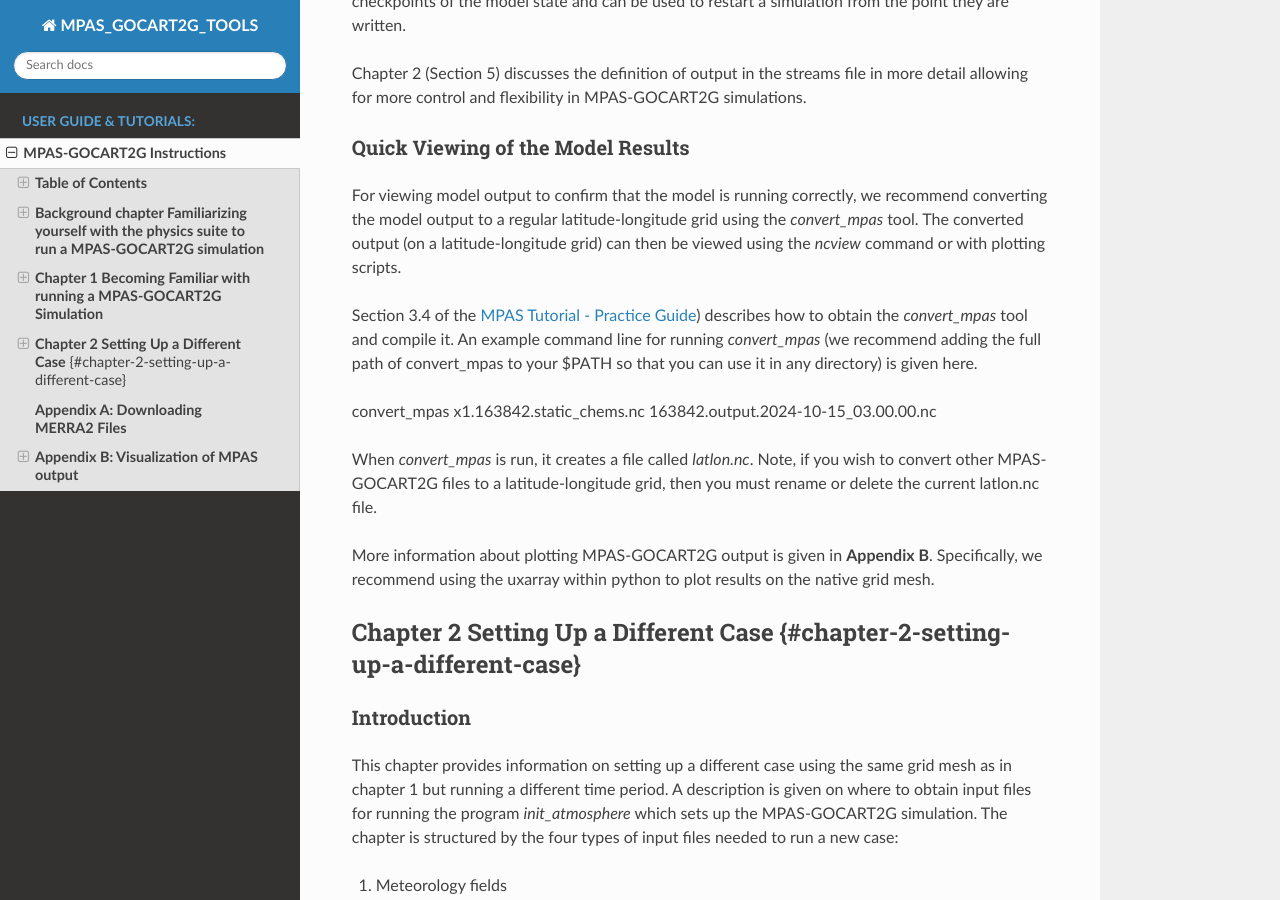
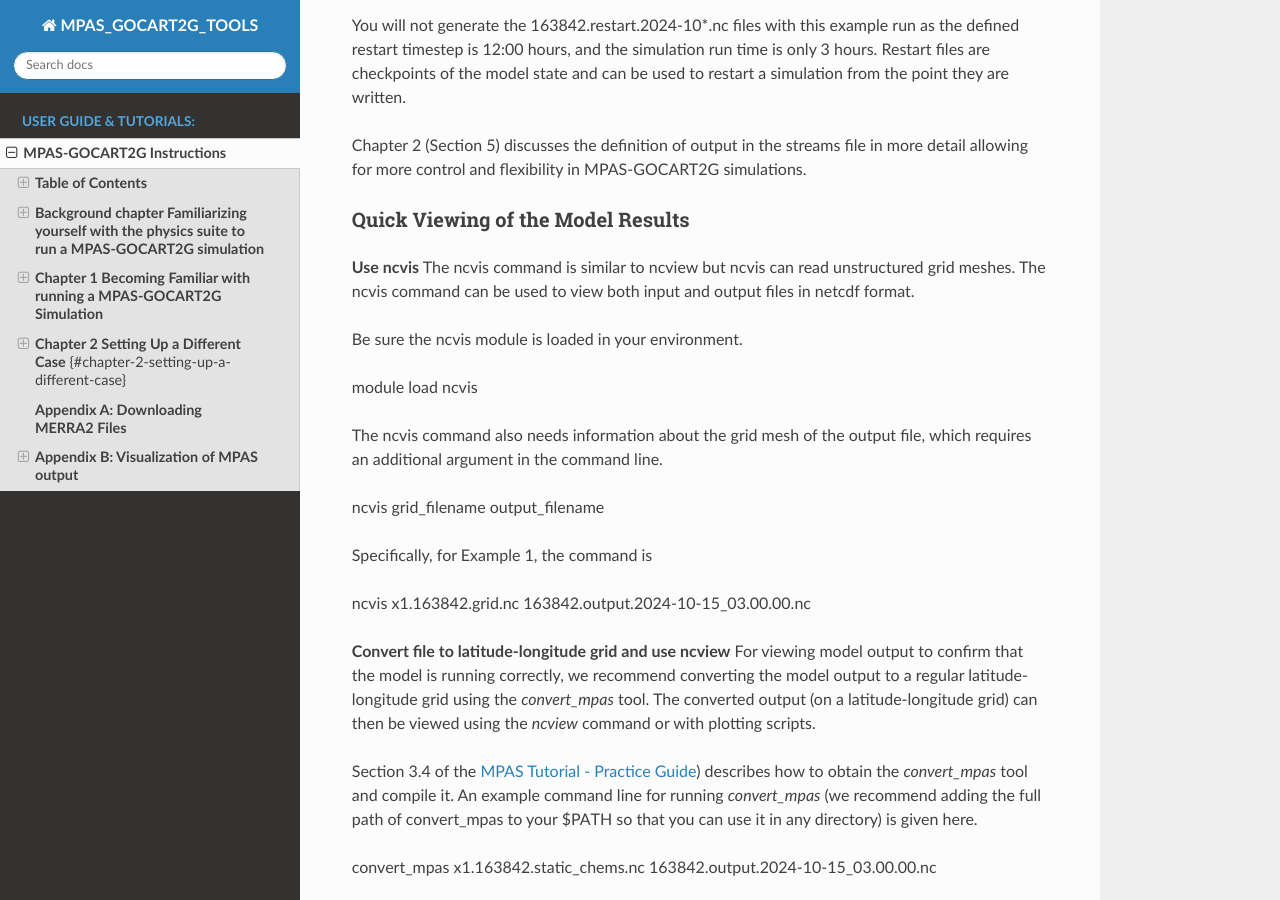
Before and after one commit to flacey19/MPAS_GOCART2G_TOOLS, a Sphinx documentation site: the page built from docs/tutorial.md, in a window 1280 px wide and 900 px high, scrolled down 11840 px. Built offline with Sphinx 7.4.7 and the Read the Docs theme 3.1.0, drawn with Linux system fonts in a browser that asks for light colours; some of the changed text lies outside the part shown.

Commit message:
Update tutorial.md
Added instructions to link MP_THOMPSON tables in the gocartMPAS directory.
Added instructions for using ncvis.
Corrected link to UPTEMPO in the last line of the UPTEMPO introduction.

```diff
--- a/docs/tutorial.md
+++ b/docs/tutorial.md
@@ -224,6 +224,9 @@
    MP\_THOMPSON\_QIautQS\_DATA.DBL
 As suggested by the program output, copy these files to the src/core\_atmosphere/physics/physics\_wrf/files/ directory.
 
+Then link to those files from the compile directory (MPAS-GOCART2G/gocartMPAS).
+   ln -s src/core\_atmosphere/physics/physics\_wrf/files/MP\_THOMPSON* .
+
 ### Checkpoint: what you should have before moving on
 
 At this point, you should be able to confirm all of the following:
@@ -318,6 +321,23 @@
 
 ### Quick Viewing of the Model Results
 
+**Use ncvis**
+The ncvis command is similar to ncview but ncvis can read unstructured grid meshes. The ncvis command can be used to view both input and output files in netcdf format.
+
+Be sure the ncvis module is loaded in your environment.
+
+module load ncvis
+
+The ncvis command also needs information about the grid mesh of the output file, which requires an additional argument in the command line.
+
+ncvis grid\_filename output\_filename
+
+Specifically, for Example 1, the command is
+
+ncvis x1.163842.grid.nc 163842.output.2024-10-15\_03.00.00.nc
+
+
+**Convert file to latitude-longitude grid and use ncview**
 For viewing model output to confirm that the model is running correctly, we recommend converting the model output to a regular latitude-longitude grid using the *convert\_mpas* tool. The converted output (on a latitude-longitude grid) can then be viewed using the *ncview* command or with plotting scripts.
 
 Section 3.4 of the <a href="https://www2.mmm.ucar.edu/projects/mpas/tutorial/Virtual2026/" target="_blank" rel="noopener noreferrer">MPAS Tutorial - Practice Guide</a>) describes how to obtain the *convert\_mpas* tool and compile it. An example command line for running *convert\_mpas* (we recommend adding the full path of convert\_mpas to your $PATH so that you can use it in any directory) is given here.
@@ -390,7 +410,7 @@
 
 To run UPTEMPO you can either use your Terminal or submit a job to Derecho’s PBS system.
 
-Go to the <a href="https://github.com/NCAR_MPAS-GOCART2G/UPTEMPO" target="_blank" rel="noopener noreferrer">UPTEMPO</a> and follow the instructions in the README files.
+Go to the <a href="https://github.com/NCAR/MPAS-GOCART2G/UPTEMPO" target="_blank" rel="noopener noreferrer">UPTEMPO</a> and follow the instructions in the README files.
 
 #### Anthropogenic emissions from CAMS
 
```
